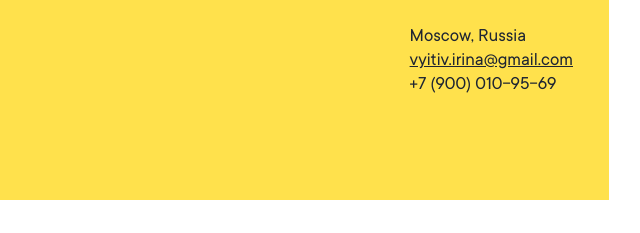
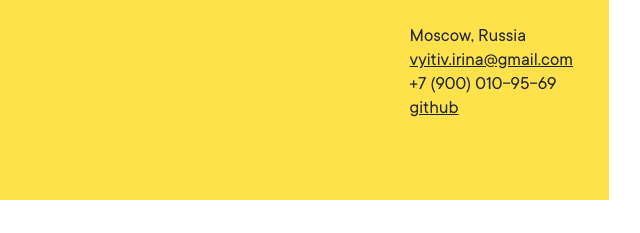
Before and after one commit to IraDzen/iradzen.github.io, a plain HTML site: page index.html in a window 1280 px wide. Shown: the top 233 px of the page, 543-1183 px from the left. Drawn offline with Linux system fonts and the light colour scheme.

Commit message:
Update index.html

```diff
--- a/index.html
+++ b/index.html
@@ -146,6 +146,9 @@
       <div>
         +7 (900) 010-95-69
       </div>
+      <div>
+        <a href="https://github.com/iradzen">github</a>
+      </div>
     </div>
   </div>
 
```
